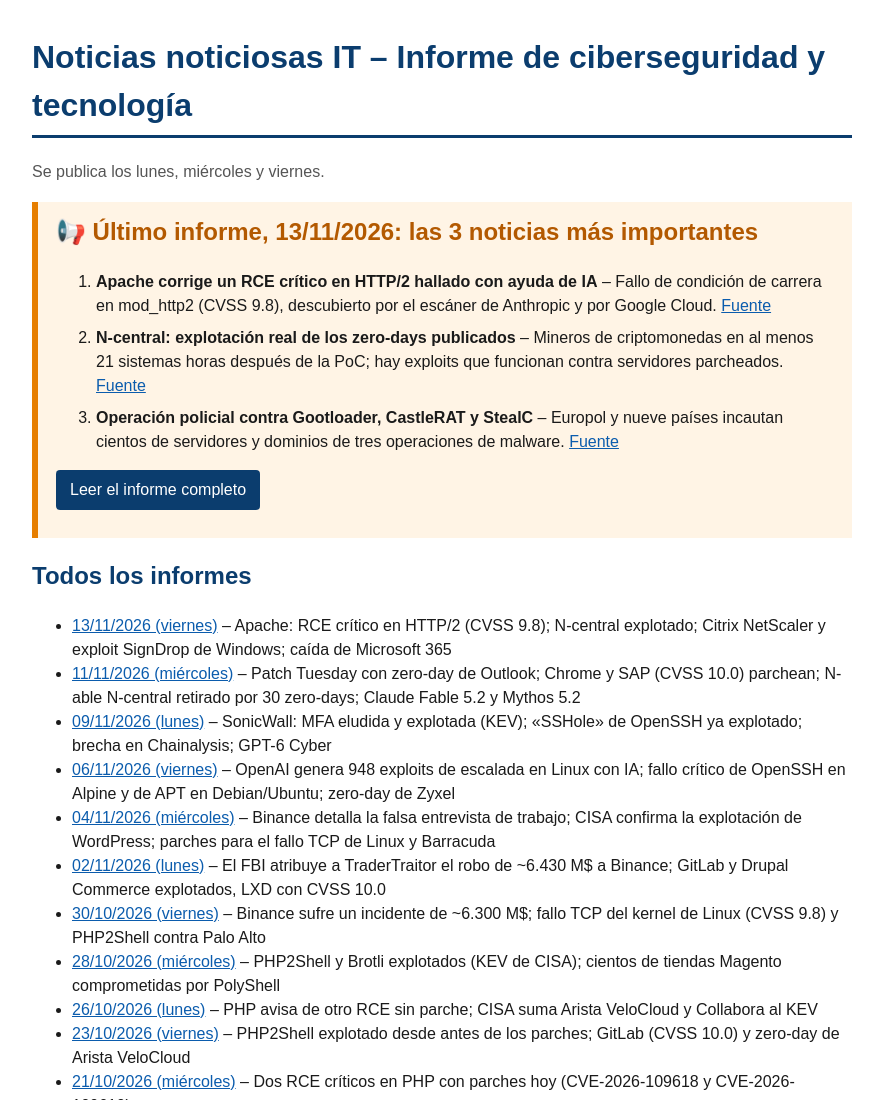
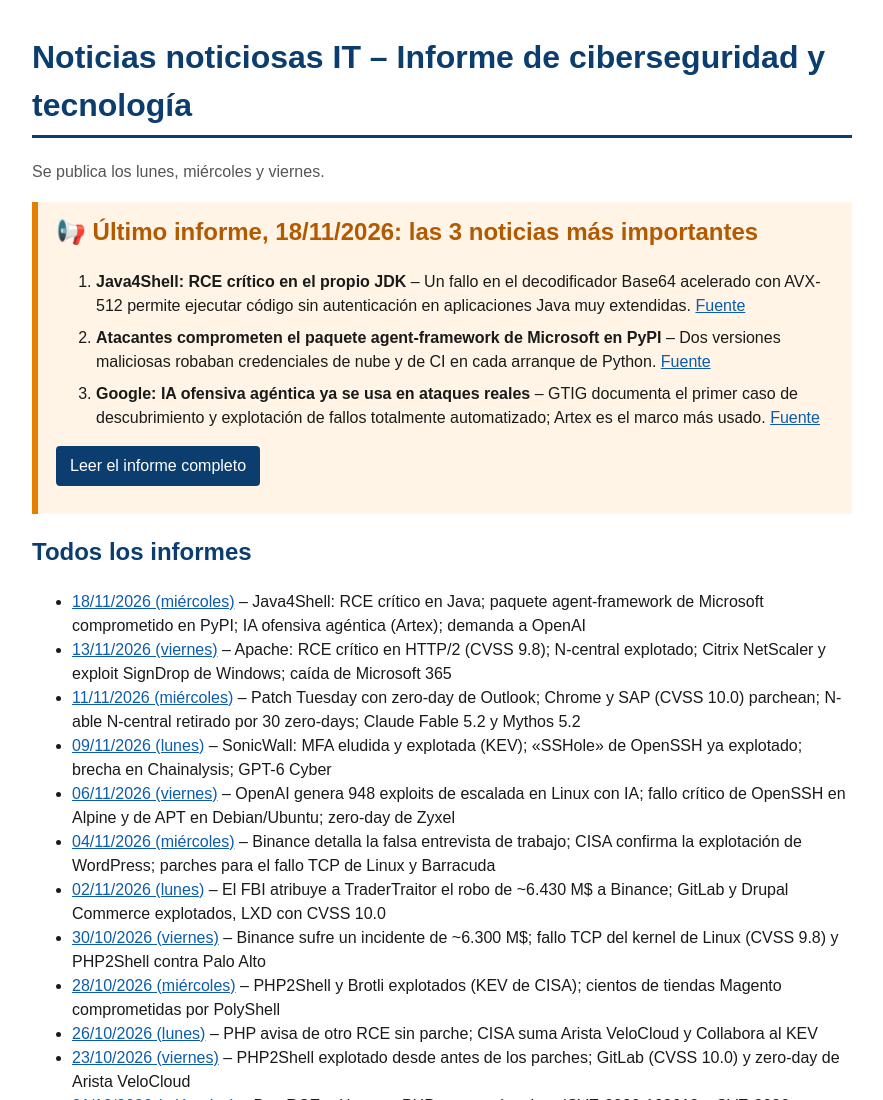
Before and after one commit to poliestireno/VARIOS_2026, a plain HTML site: page noticias_noticiosas_it/index.html in a window 1280 px wide. Shown: the top 1100 px of the page, without its empty margins (198-1081 px from the left). Drawn offline with Linux system fonts and the light colour scheme.

Commit message:
Informe 18/11/2026 [skip netlify]
Co-Authored-By: Claude Sonnet 5.5 <noreply@anthropic.com>
Claude-Session: https://claude.ai/code/session_019iHtJcK4LKHRiFBLk8eWT5

```diff
--- a/noticias_noticiosas_it/index.html
+++ b/noticias_noticiosas_it/index.html
@@ -1,8 +1,9 @@
 <!doctype html><html lang="es"><head><meta charset="utf-8"><meta name="viewport" content="width=device-width, initial-scale=1"><title>Noticias noticiosas IT</title></head><body style="margin:0;padding:12px;font-family:Arial,Helvetica,sans-serif;color:#1a1a1a;line-height:1.5"><div style="max-width:820px;margin:auto">
 <h1 style="color:#0b3d6e;border-bottom:3px solid #0b3d6e;padding-bottom:6px">Noticias noticiosas IT – Informe de ciberseguridad y tecnología</h1>
 <p style="color:#555">Se publica los lunes, miércoles y viernes.</p>
-<div style="background:#fff4e5;border-left:6px solid #e67e00;padding:12px 18px;margin:18px 0"><h2 style="margin-top:0;color:#b35900">📢 Último informe, 13/11/2026: las 3 noticias más importantes</h2><ol><li style="margin-bottom:8px"><b>Apache corrige un RCE crítico en HTTP/2 hallado con ayuda de IA</b> – Fallo de condición de carrera en mod_http2 (CVSS 9.8), descubierto por el escáner de Anthropic y por Google Cloud. <a style="color:#0b5cad" href="https://www.securityweek.com/apache-patches-critical-http-server-rce-found-by-anthropic-google/">Fuente</a></li><li style="margin-bottom:8px"><b>N-central: explotación real de los zero-days publicados</b> – Mineros de criptomonedas en al menos 21 sistemas horas después de la PoC; hay exploits que funcionan contra servidores parcheados. <a style="color:#0b5cad" href="https://www.bleepingcomputer.com/news/security/new-n-able-4everable2shell-zero-day-exploited-hours-after-poc-released/">Fuente</a></li><li style="margin-bottom:8px"><b>Operación policial contra Gootloader, CastleRAT y StealC</b> – Europol y nueve países incautan cientos de servidores y dominios de tres operaciones de malware. <a style="color:#0b5cad" href="https://www.bleepingcomputer.com/news/security/police-dismantles-gootloader-castlerat-stealc-malware-infrastructure/">Fuente</a></li></ol><p><a style="display:inline-block;background:#0b3d6e;color:#fff;padding:8px 14px;border-radius:4px;text-decoration:none" href="2026-11-13.html">Leer el informe completo</a></p></div>
+<div style="background:#fff4e5;border-left:6px solid #e67e00;padding:12px 18px;margin:18px 0"><h2 style="margin-top:0;color:#b35900">📢 Último informe, 18/11/2026: las 3 noticias más importantes</h2><ol><li style="margin-bottom:8px"><b>Java4Shell: RCE crítico en el propio JDK</b> – Un fallo en el decodificador Base64 acelerado con AVX-512 permite ejecutar código sin autenticación en aplicaciones Java muy extendidas. <a style="color:#0b5cad" href="https://thehackernews.com/2026/11/java4shell-cve-2026-114938-enables-pre.html">Fuente</a></li><li style="margin-bottom:8px"><b>Atacantes comprometen el paquete agent-framework de Microsoft en PyPI</b> – Dos versiones maliciosas robaban credenciales de nube y de CI en cada arranque de Python. <a style="color:#0b5cad" href="https://thehackernews.com/2026/11/attackers-compromise-microsofts-agent.html">Fuente</a></li><li style="margin-bottom:8px"><b>Google: IA ofensiva agéntica ya se usa en ataques reales</b> – GTIG documenta el primer caso de descubrimiento y explotación de fallos totalmente automatizado; Artex es el marco más usado. <a style="color:#0b5cad" href="https://www.securityweek.com/ai-framework-autonomously-weaponized-flaws-in-real-attacks-google-says/">Fuente</a></li></ol><p><a style="display:inline-block;background:#0b3d6e;color:#fff;padding:8px 14px;border-radius:4px;text-decoration:none" href="2026-11-18.html">Leer el informe completo</a></p></div>
 <h2 style="color:#0b3d6e">Todos los informes</h2><ul>
+<li><a style="color:#0b5cad" href="2026-11-18.html">18/11/2026 (miércoles)</a> – Java4Shell: RCE crítico en Java; paquete agent-framework de Microsoft comprometido en PyPI; IA ofensiva agéntica (Artex); demanda a OpenAI</li>
 <li><a style="color:#0b5cad" href="2026-11-13.html">13/11/2026 (viernes)</a> – Apache: RCE crítico en HTTP/2 (CVSS 9.8); N-central explotado; Citrix NetScaler y exploit SignDrop de Windows; caída de Microsoft 365</li>
 <li><a style="color:#0b5cad" href="2026-11-11.html">11/11/2026 (miércoles)</a> – Patch Tuesday con zero-day de Outlook; Chrome y SAP (CVSS 10.0) parchean; N-able N-central retirado por 30 zero-days; Claude Fable 5.2 y Mythos 5.2</li>
 <li><a style="color:#0b5cad" href="2026-11-09.html">09/11/2026 (lunes)</a> – SonicWall: MFA eludida y explotada (KEV); «SSHole» de OpenSSH ya explotado; brecha en Chainalysis; GPT-6 Cyber</li>
```
Also changed, not shown: noticias_noticiosas_it/2026-11-18.html (added, +1 -0 lines).
